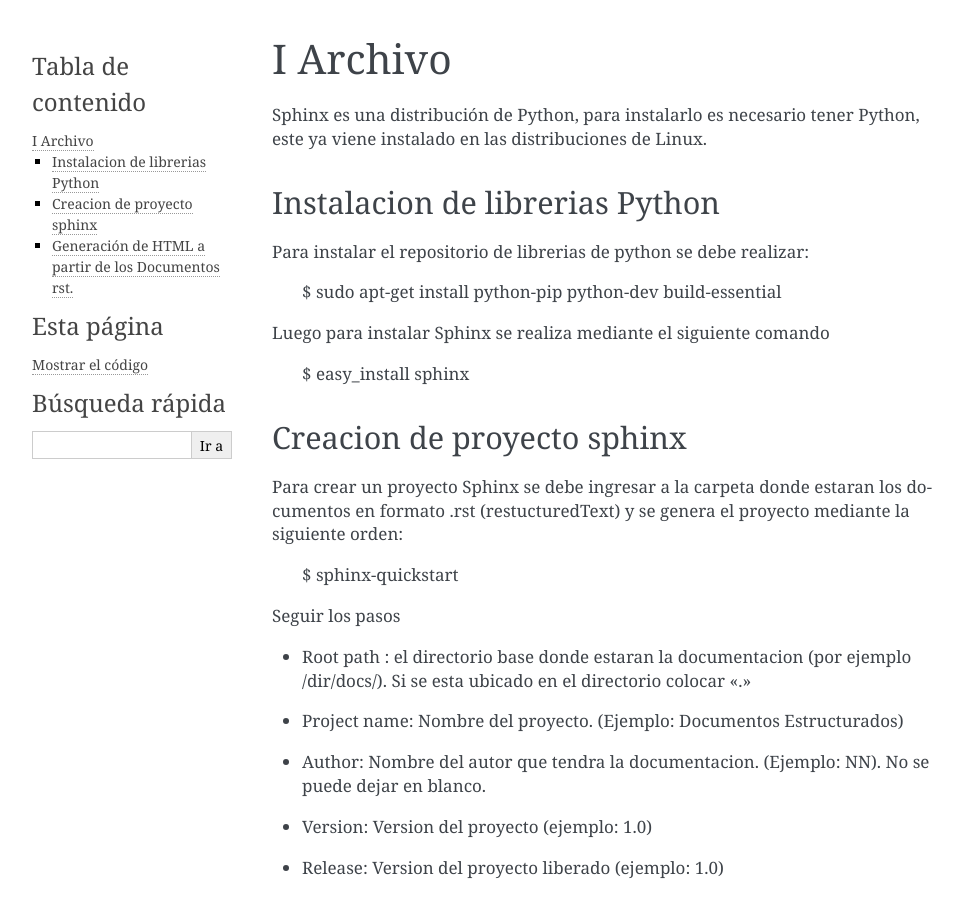
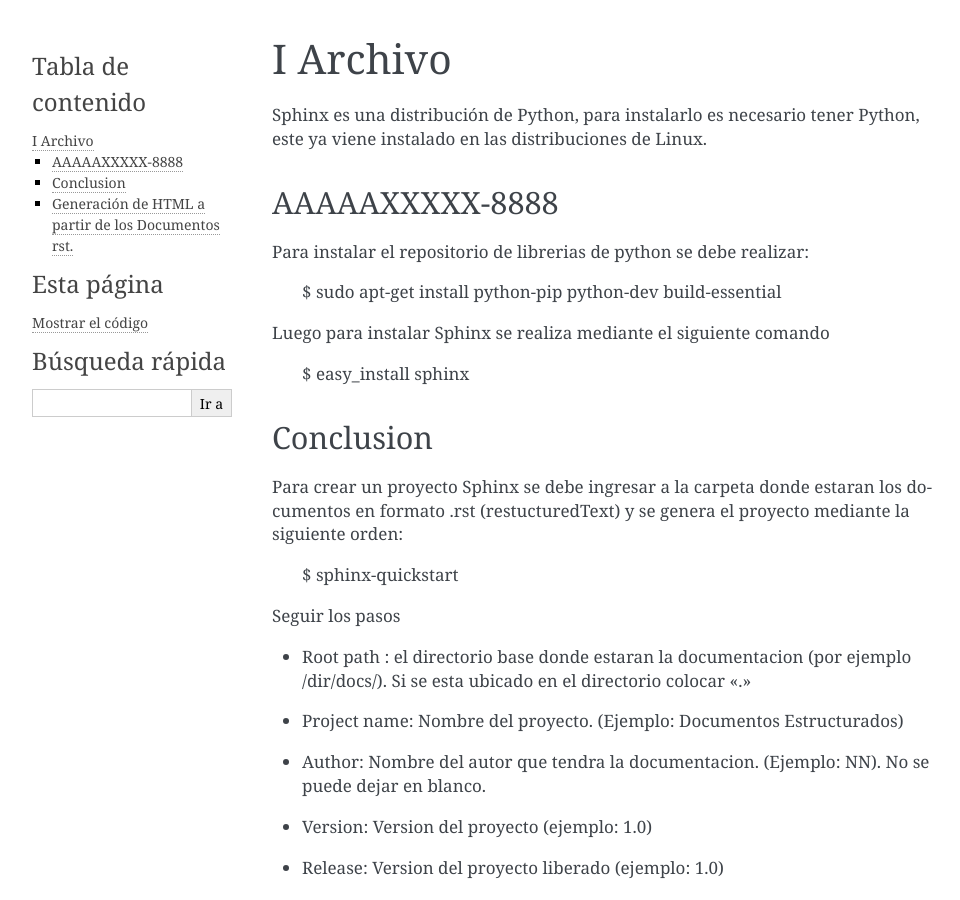
Before and after one commit to marce00100/sphinx_read_document, a Sphinx documentation site: the page built from docs/archivos.rst, in a window 1280 px wide and 900 px high. Shown: the whole window, without its empty margins (148-1108 px from the left). Built offline with Sphinx 7.4.7, drawn with Linux system fonts in a browser that asks for light colours.

Commit message:
2222xxxxxxxxx

```diff
--- a/docs/archivos.rst
+++ b/docs/archivos.rst
@@ -6,7 +6,7 @@
 
 Sphinx es una distribución de Python, para instalarlo es necesario tener Python, este ya viene instalado en las distribuciones de Linux.
 
-Instalacion de librerias Python
+AAAAAXXXXX-8888
 -------------------------------
 
 Para instalar el repositorio de librerias de python se debe realizar:
@@ -17,7 +17,7 @@
 
     $ easy_install sphinx
 
-Creacion de proyecto sphinx
+Conclusion
 ---------------------------
 Para crear un proyecto Sphinx se debe ingresar a la carpeta donde estaran los documentos en formato .rst (restucturedText) y se genera el proyecto mediante la siguiente orden:
 
```
